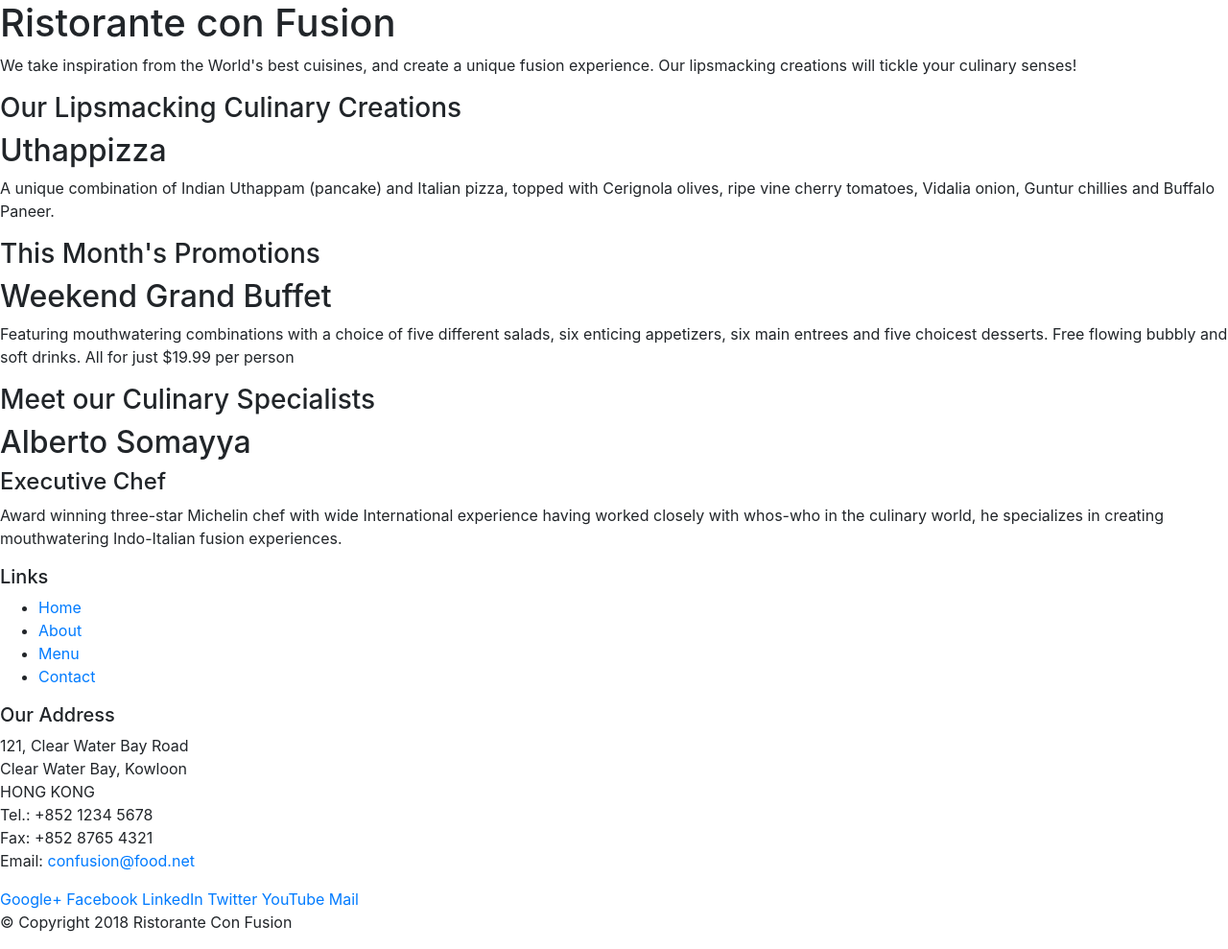
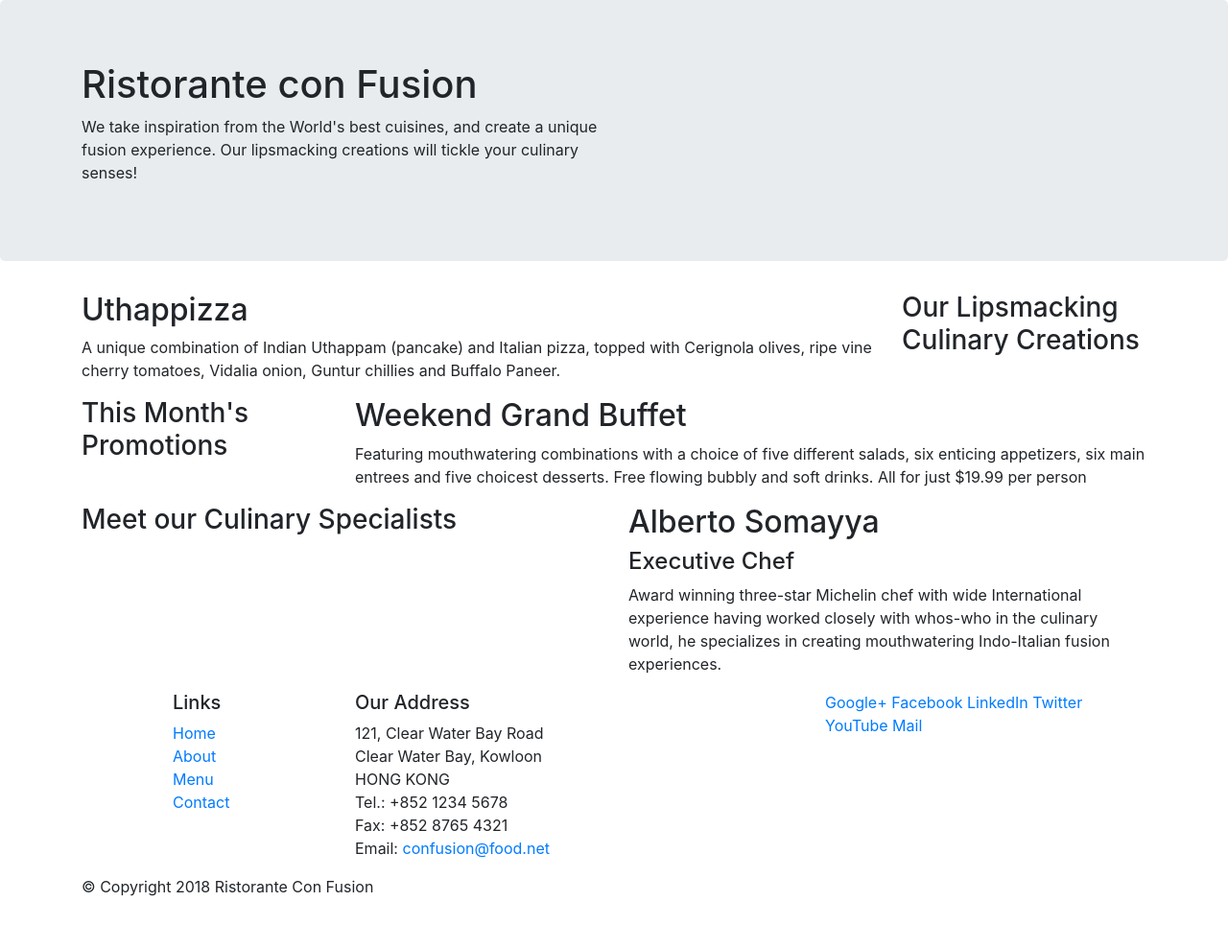
Before and after one commit to Craicerjack/bs4, a website: page index.html in a window 1280 px wide. Shown: the whole page at 96% size. After the commit the page ends 952 px from the top, so only its background shows below. Drawn offline with nearby package versions, Linux system fonts and the light colour scheme.

Commit message:
bs 4 part 1

```diff
--- a/index.html
+++ b/index.html
@@ -14,47 +14,46 @@
 </head>
 
 <body>
-
-    <header>
-        <div>
-            <div>
-                <div>
+    <header class="jumbotron">
+        <div class="container">
+            <div class="row">
+                <div class="col-12 col-sm-6">
                     <h1>Ristorante con Fusion</h1>
                     <p>We take inspiration from the World's best cuisines, and create a unique fusion experience. Our lipsmacking creations will tickle your culinary senses!</p>
                 </div>
-                <div>
+                <div class="col-12 col-sm">
                 </div>
             </div>
         </div>
     </header>
 
-    <div>
-        <div>
-            <div>
+    <div class="container">
+        <div class="row">
+            <div class="col-12 col-sm-4 order-sm-last col-md-3">
                 <h3>Our Lipsmacking Culinary Creations</h3>
             </div>
-            <div>
+            <div class="col col-sm col-md">
                 <h2>Uthappizza</h2>
                 <p>A unique combination of Indian Uthappam (pancake) and Italian pizza, topped with Cerignola olives, ripe vine cherry tomatoes, Vidalia onion, Guntur chillies and Buffalo Paneer.</p>
             </div>
         </div>
 
 
-        <div>
-            <div>
+        <div class="row">
+            <div class="col-12 col-sm-4 col-md-3">
                 <h3>This Month's Promotions</h3>
             </div>
-            <div>
+            <div class="col col-sm col-md">
                 <h2>Weekend Grand Buffet</h2>
                 <p>Featuring mouthwatering combinations with a choice of five different salads, six enticing appetizers, six main entrees and five choicest desserts. Free flowing bubbly and soft drinks. All for just $19.99 per person </p>
             </div>
         </div>
 
-        <div>
-            <div>
+        <div class="row">
+            <div class="col col-sm order-sm-first col-md">
                 <h3>Meet our Culinary Specialists</h3>
             </div>
-            <div>
+            <div class="col col-sm col-md">
                 <h2>Alberto Somayya</h2>
                 <h4>Executive Chef</h4>
                 <p>Award winning three-star Michelin chef with wide International experience having worked closely with whos-who in the culinary world, he specializes in creating mouthwatering Indo-Italian fusion experiences. </p>
@@ -63,18 +62,18 @@
     </div>
 
     <footer>
-        <div>
-            <div>
-                <div>
+        <div class="container">
+            <div class="row">
+                <div class="col-5 offset-1 col-sm-2">
                     <h5>Links</h5>
-                    <ul>
+                    <ul class="list-unstyled">
                         <li><a href="#">Home</a></li>
                         <li><a href="#">About</a></li>
                         <li><a href="#">Menu</a></li>
                         <li><a href="#">Contact</a></li>
                     </ul>
                 </div>
-                <div>
+                <div class="col-6 col-sm-5">
                     <h5>Our Address</h5>
                     <address>
                       121, Clear Water Bay Road<br>
@@ -85,8 +84,8 @@
                       Email: <a href="mailto:confusion@food.net">confusion@food.net</a>
                    </address>
                 </div>
-                <div>
-                    <div>
+                <div class="col-12 col-sm-4">
+                    <div class="col-auto">
                         <a href="http://google.com/+">Google+</a>
                         <a href="http://www.facebook.com/profile.php?id=">Facebook</a>
                         <a href="http://www.linkedin.com/in/">LinkedIn</a>
```
